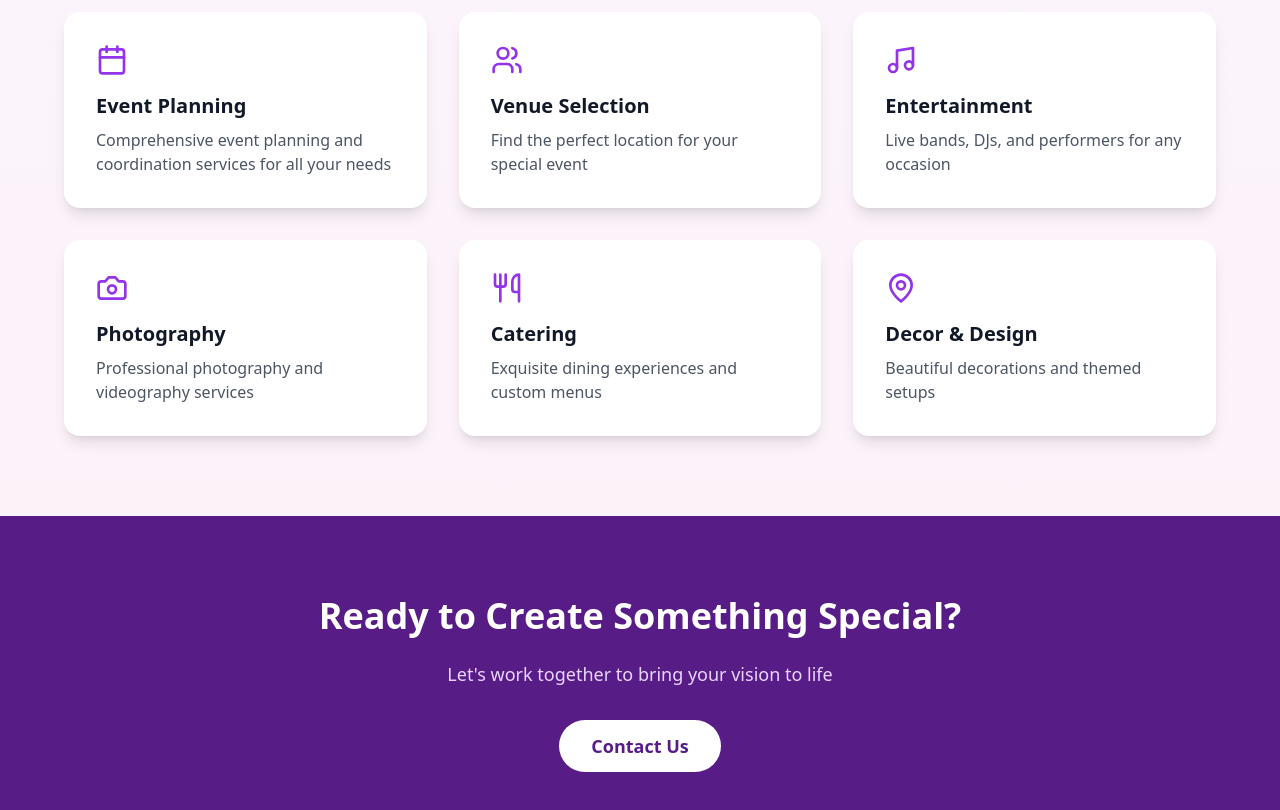
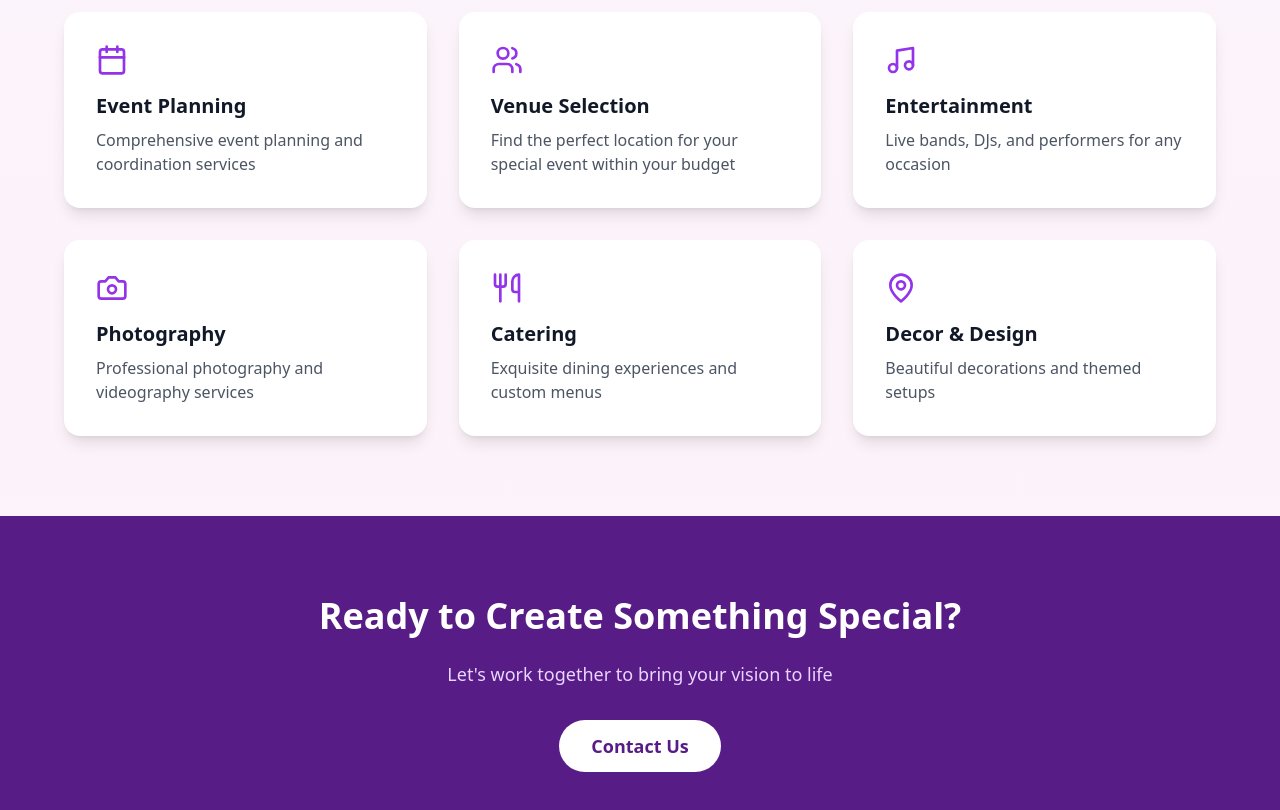
Before and after one commit to Maddie2030/eventplanner, a React (Vite) app: page / in a window 1280 px wide. Shown: the part 1080-1890 px from the top of the page. Built offline with nearby package versions, Linux system fonts and the light colour scheme.

Commit message:
made changes to code

```diff
--- a/src/pages/HomePage.tsx
+++ b/src/pages/HomePage.tsx
@@ -7,12 +7,12 @@ const services = [
   {
     icon: <Calendar className="w-8 h-8" />,
     title: 'Event Planning',
-    description: 'Comprehensive event planning and coordination services for all your needs',
+    description: 'Comprehensive event planning and coordination services',
   },
   {
     icon: <Users className="w-8 h-8" />,
     title: 'Venue Selection',
-    description: 'Find the perfect location for your special event',
+    description: 'Find the perfect location for your special event within your budget',
   },
   {
     icon: <Music className="w-8 h-8" />,
```
